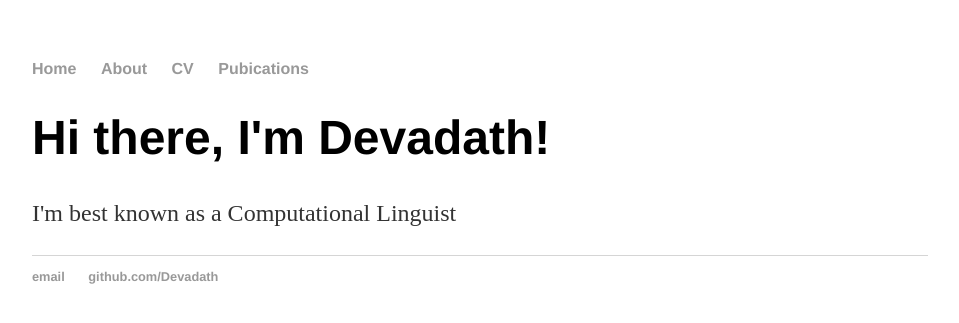
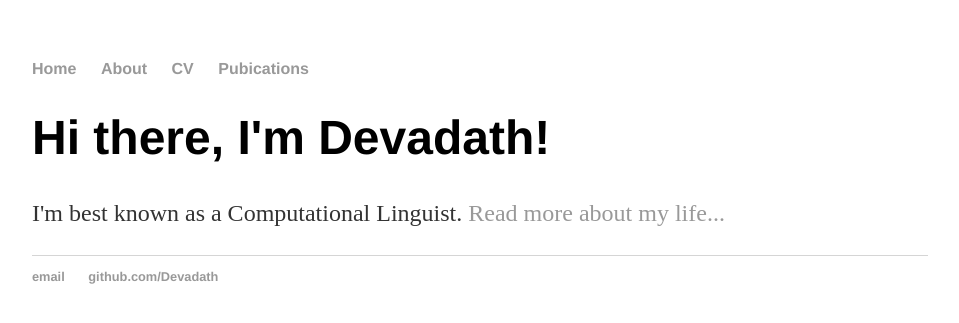
Before and after one commit to Devadath/devadath.github.io, a Jekyll site: the page built from index.html, in a window 1280 px wide. Shown: the top 323 px of the page, without its empty margins (160-1119 px from the left). Built offline with Jekyll 4.4.1, drawn with Linux system fonts in a browser that asks for light colours; Markdown is read by kramdown in place of the engine named in the settings.

Commit message:
Update index.html

```diff
--- a/index.html
+++ b/index.html
@@ -4,5 +4,5 @@ title: Devadath V V
 ---
 <div class="blurb">
 	<h1>Hi there, I'm Devadath!</h1>
-	<p>I'm best known as a Computational Linguist</p>
+	<p>I'm best known as a Computational Linguist. <a href="/about">Read more about my life...</a></p></p>
 </div><!-- /.blurb -->
```
